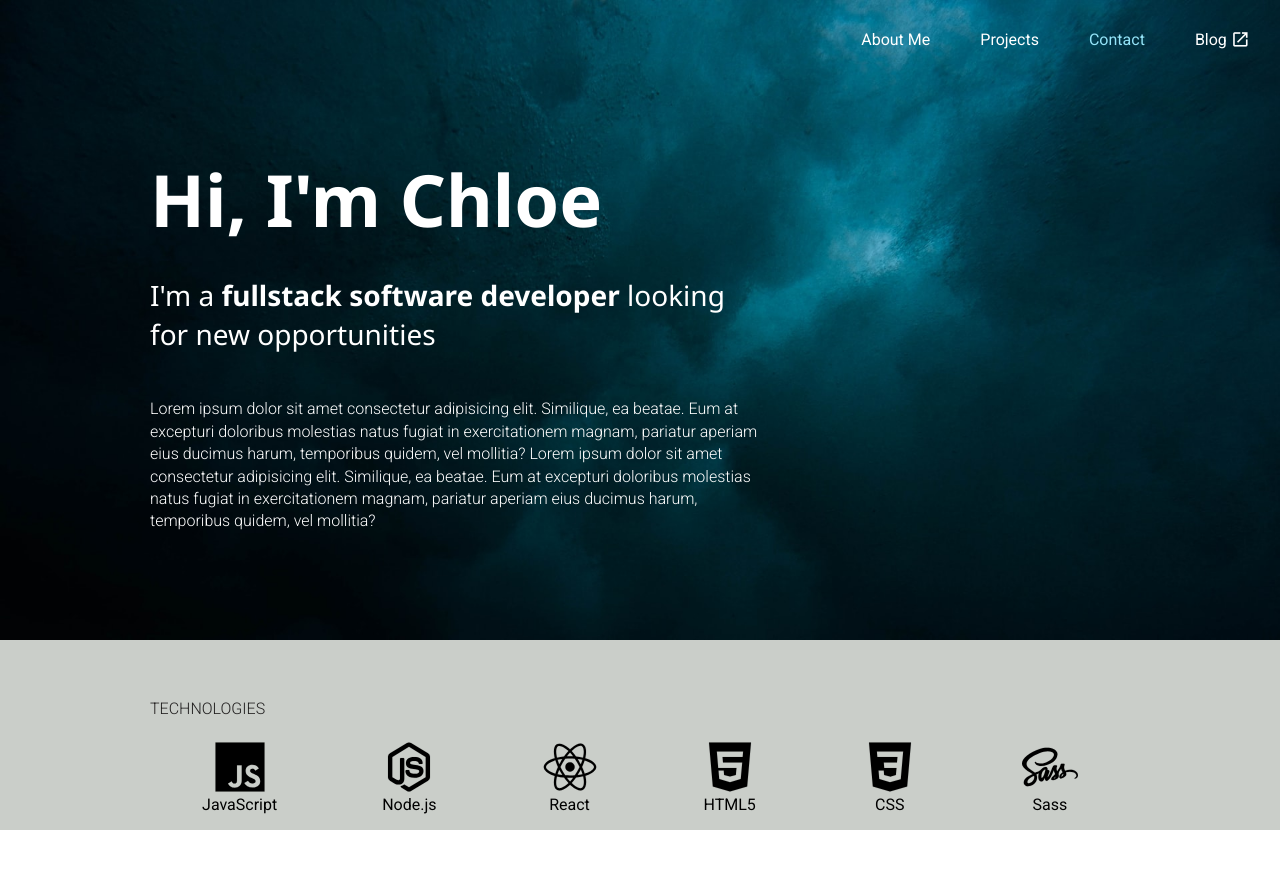
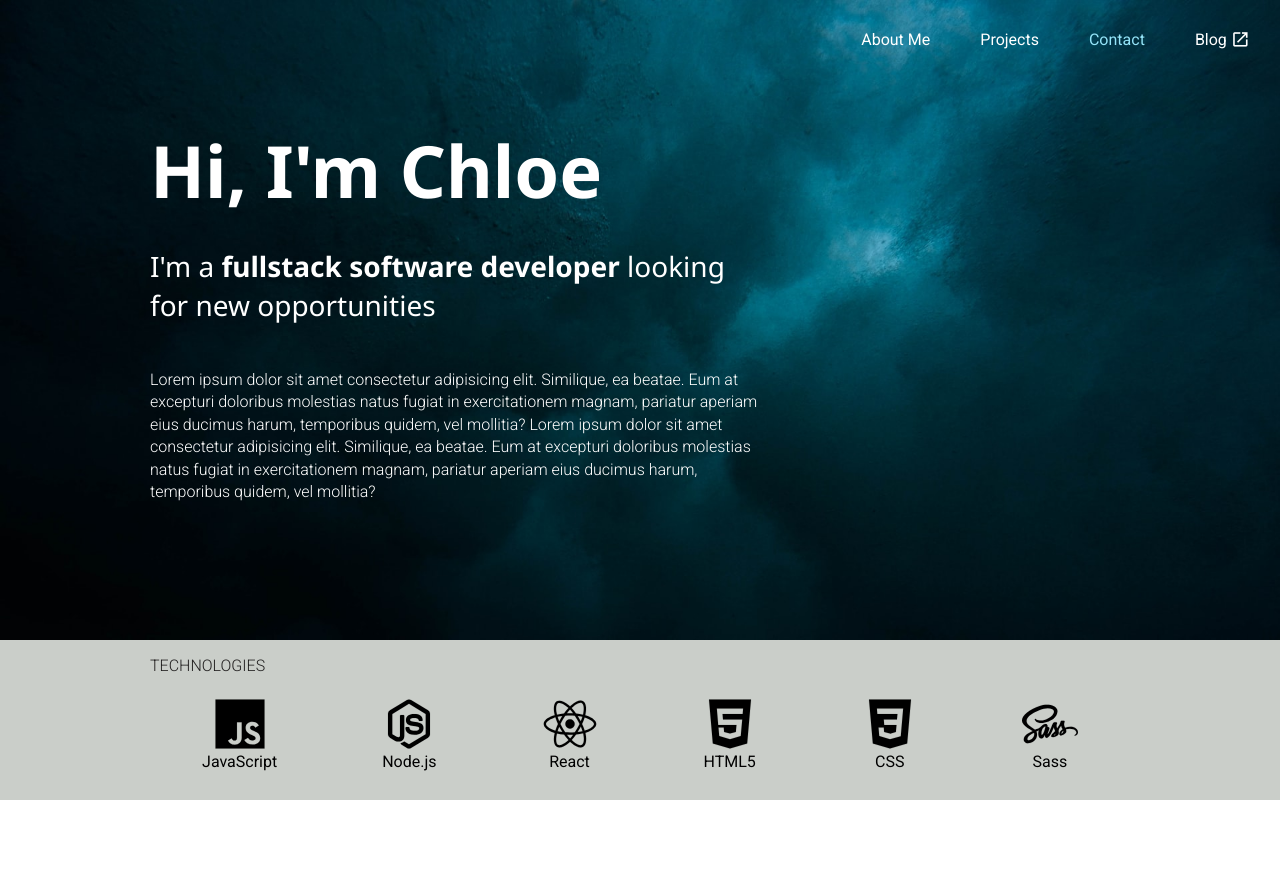
Before and after one commit to Chl0e-g/portfolio-website, a PHP site: page / in a window 1280 px wide. Shown: the top 880 px of the page. Run offline with PHP 8.4, Linux system fonts and the light colour scheme.

Commit message:
fixed vertical center alignment of intro text

```diff
--- a/styles/_header.scss
+++ b/styles/_header.scss
@@ -96,13 +96,13 @@
 .headerText {
     float: left;
     color: $white;
+    height: 80vh;
+    margin-left: 9.375rem;
+    margin-right: 40vw;
+    max-width: 1000px;
     display: flex;
     flex-direction: column;
-    justify-content: flex-start;
-    align-items: flex-start;
-    margin: 9.375rem;
-    margin-right: 40vw;
-    max-width: 1000px;
+    justify-content: center;
     .tagline {
         @include accentFontReg;
         font-size: 1.75rem;
@@ -119,8 +119,11 @@
 //Header and introduction tablet
 @include breakpoint-down(medium) {
     .headerText {
-        margin: 5rem;
+        margin: 0rem 5rem;
         justify-content: center;
+        .intro {
+            text-align: justify;
+        }
     }
 }
 
--- a/styles/style.css
+++ b/styles/style.css
@@ -179,6 +179,10 @@
 .headerText {
   float: left;
   color: #FFFFFF;
+  height: 80vh;
+  margin-left: 9.375rem;
+  margin-right: 40vw;
+  max-width: 1000px;
   display: -webkit-box;
   display: -ms-flexbox;
   display: flex;
@@ -186,15 +190,9 @@
   -webkit-box-direction: normal;
       -ms-flex-direction: column;
           flex-direction: column;
-  -webkit-box-pack: start;
-      -ms-flex-pack: start;
-          justify-content: flex-start;
-  -webkit-box-align: start;
-      -ms-flex-align: start;
-          align-items: flex-start;
-  margin: 9.375rem;
-  margin-right: 40vw;
-  max-width: 1000px;
+  -webkit-box-pack: center;
+      -ms-flex-pack: center;
+          justify-content: center;
 }
 
 .headerText .tagline {
@@ -216,10 +214,13 @@
 
 @media (max-width: 63.9375em) {
   .headerText {
-    margin: 5rem;
+    margin: 0rem 5rem;
     -webkit-box-pack: center;
         -ms-flex-pack: center;
             justify-content: center;
+  }
+  .headerText .intro {
+    text-align: justify;
   }
 }
 
```
Also changed, not shown: 1 other file.
